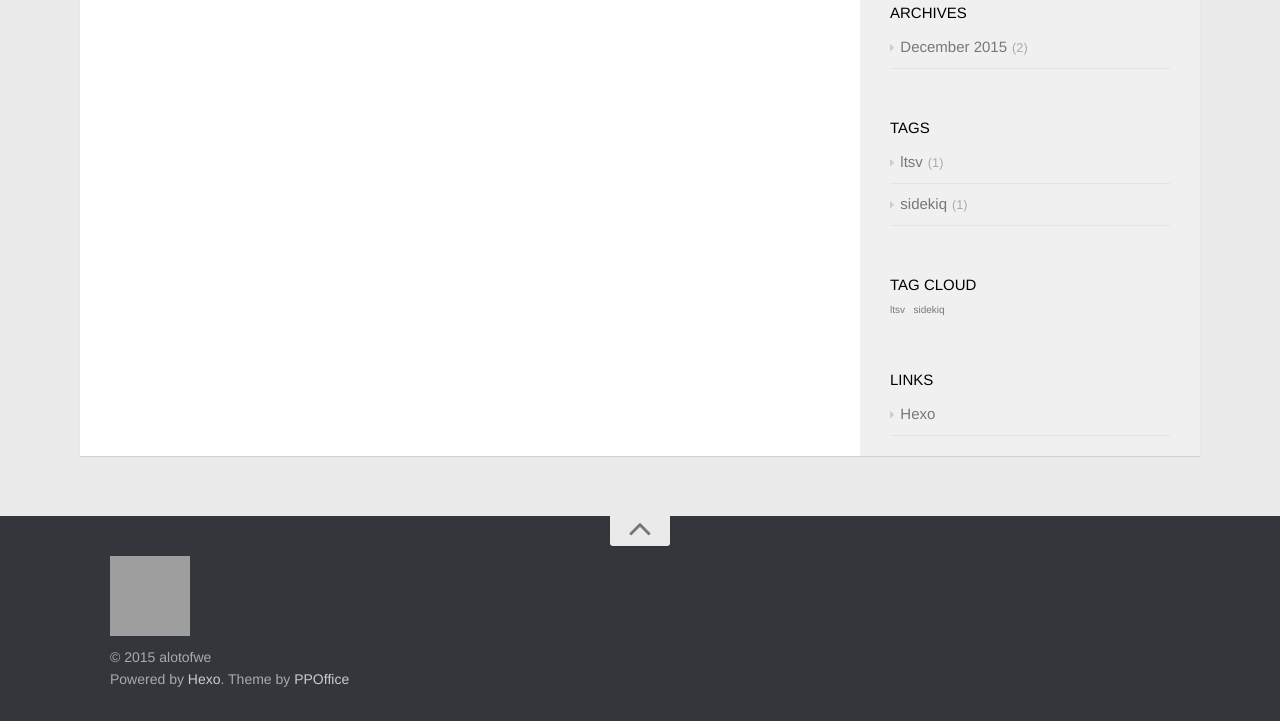
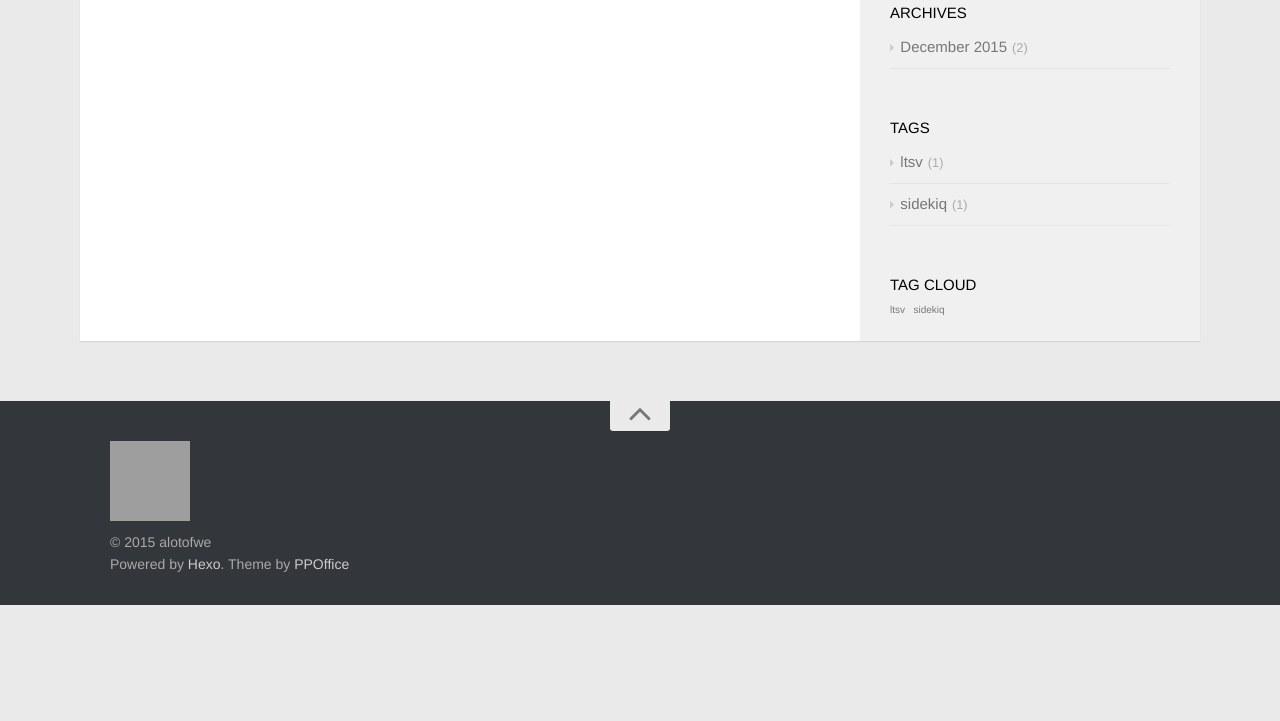
Before and after one commit to alotofwe/alotofwe.github.com, a plain HTML site: page 2015/12/03/ABOUT-ME/index.html in a window 1280 px wide. Shown: the part 771-1492 px from the top of the page. After the commit the page ends 1376 px from the top, so only its background shows below. Drawn offline with nearby package versions, Linux system fonts and the light colour scheme; grey boxes are pictures that could not be loaded; a web font is replaced by a local one.

Commit message:
Site updated: 2015-12-04 02:11:09

```diff
--- a/2015/12/03/ABOUT-ME/index.html
+++ b/2015/12/03/ABOUT-ME/index.html
@@ -293,22 +293,6 @@ ga('send', 'pageview');
 
 
 
-
-  <div class="widget-wrap widget-list">
-    <h3 class="widget-title">links</h3>
-    <div class="widget">
-      <ul>
-
-          <li>
-            <a href="http://hexo.io">Hexo</a>
-          </li>
-
-      </ul>
-    </div>
-  </div>
-
-
-
   </div>
 </aside>
         </div>
```
Also changed, not shown: 2015/12/03/RailsでSidekiqのログをLTSVで出力する/index.html (+0 -16 lines), archives/2015/12/index.html (+0 -16 lines), archives/2015/index.html (+0 -16 lines), archives/index.html (+0 -16 lines), categories/application/index.html (+0 -16 lines), categories/application/rails/index.html (+0 -16 lines), index.html (+0 -16 lines), tags/ltsv/index.html (+0 -16 lines), tags/sidekiq/index.html (+0 -16 lines).
